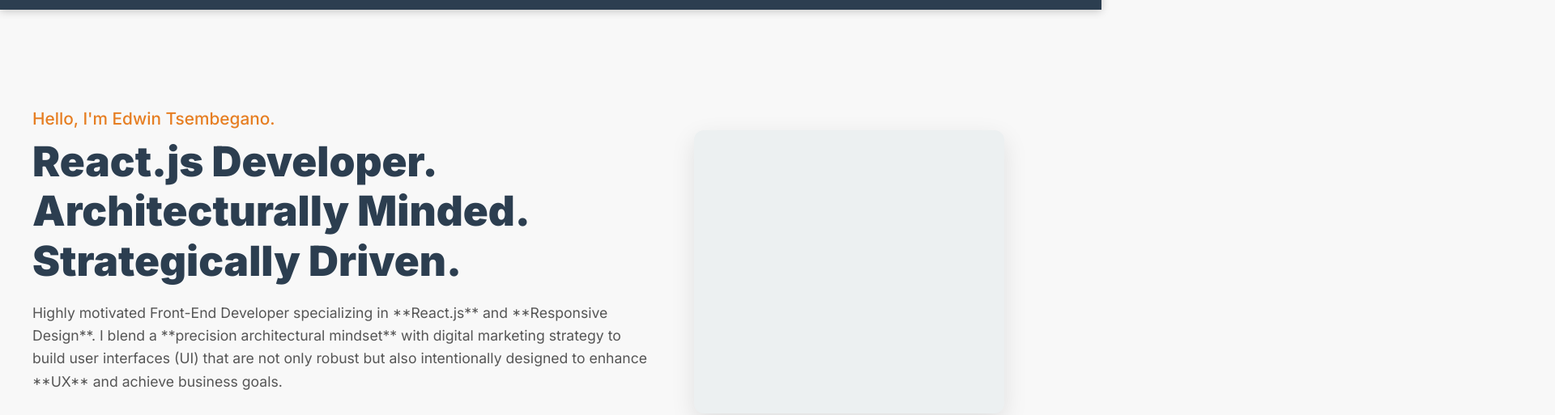
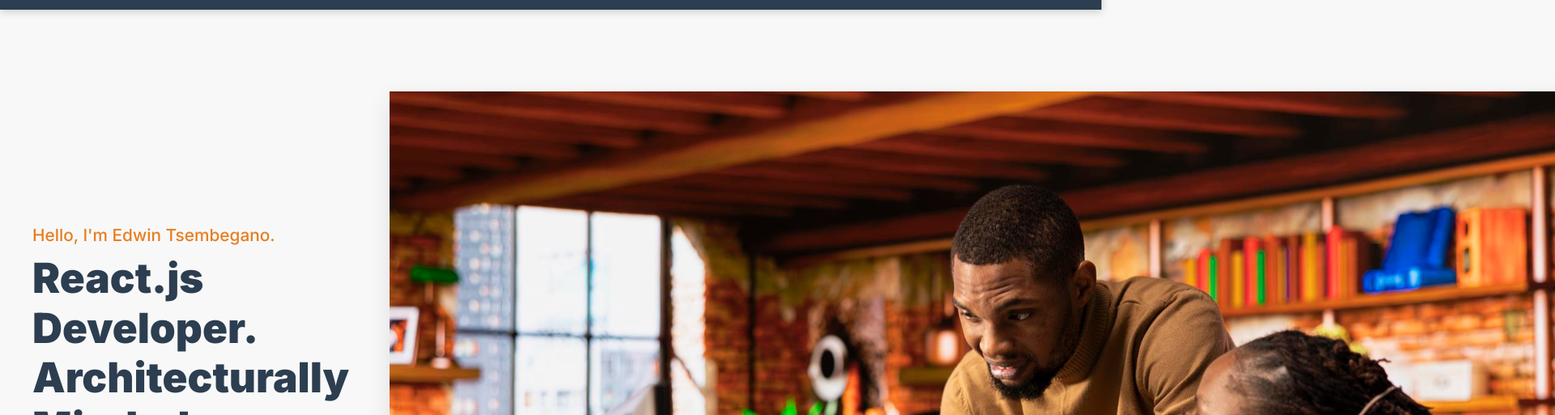
Before and after one commit to Edvusae/mySecondProject, a plain HTML site: page public/index.html in a window 1280 px wide. Shown: the part 57-570 px from the top of the page at 81% size, 1920 px wide, since content can reach past the window. Drawn offline with Linux system fonts and the light colour scheme.

Commit message:
feat: Add hero image placeholder to enhance visual appeal

```diff
--- a/public/index.html
+++ b/public/index.html
@@ -44,7 +44,7 @@
                 <a href="projects.html" class="cta-button primary-cta">Explore My Work <i class="fas fa-arrow-right"></i></a>
             </div>
             <div class="hero-image-placeholder">
-                <!-- Placeholder for image or custom graphic -->
+                <img src="/public/img/119368.jpg" alt="Hero Image Placeholder">
             </div>
         </section>
 
```
